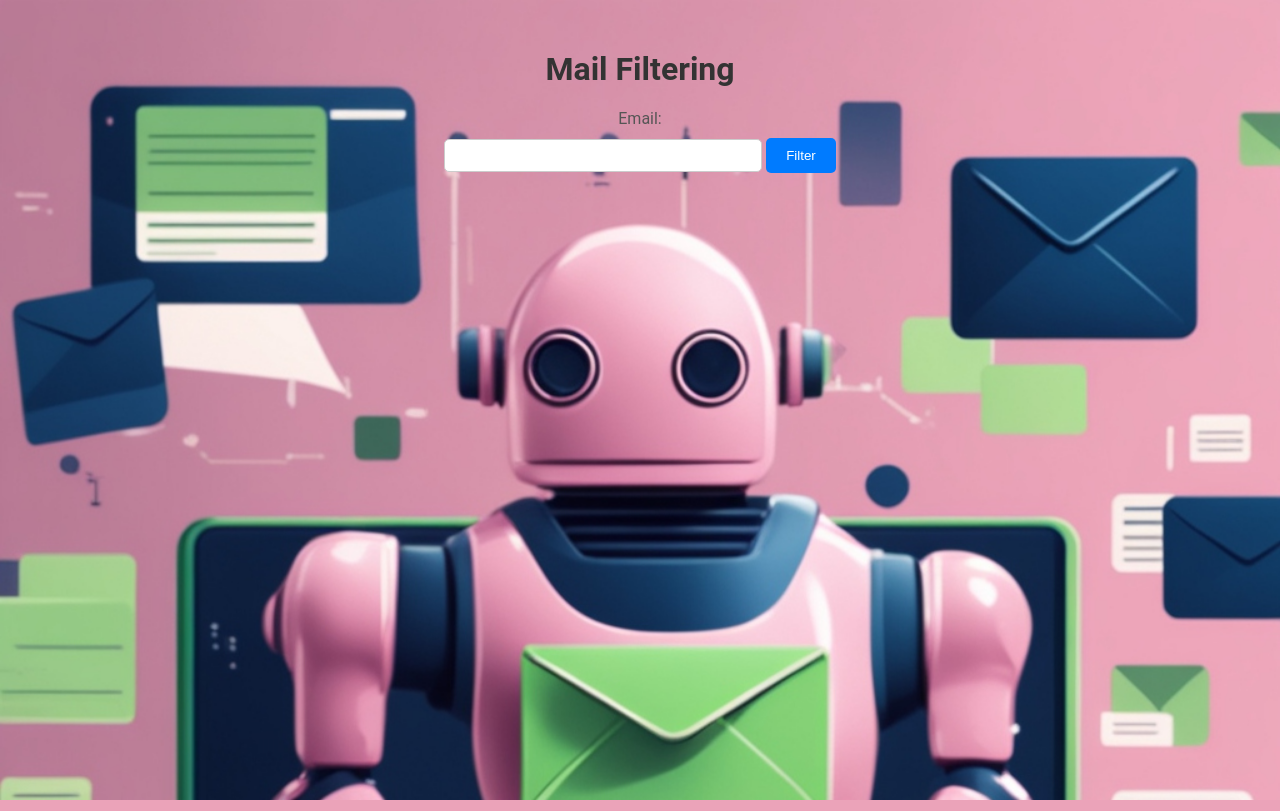
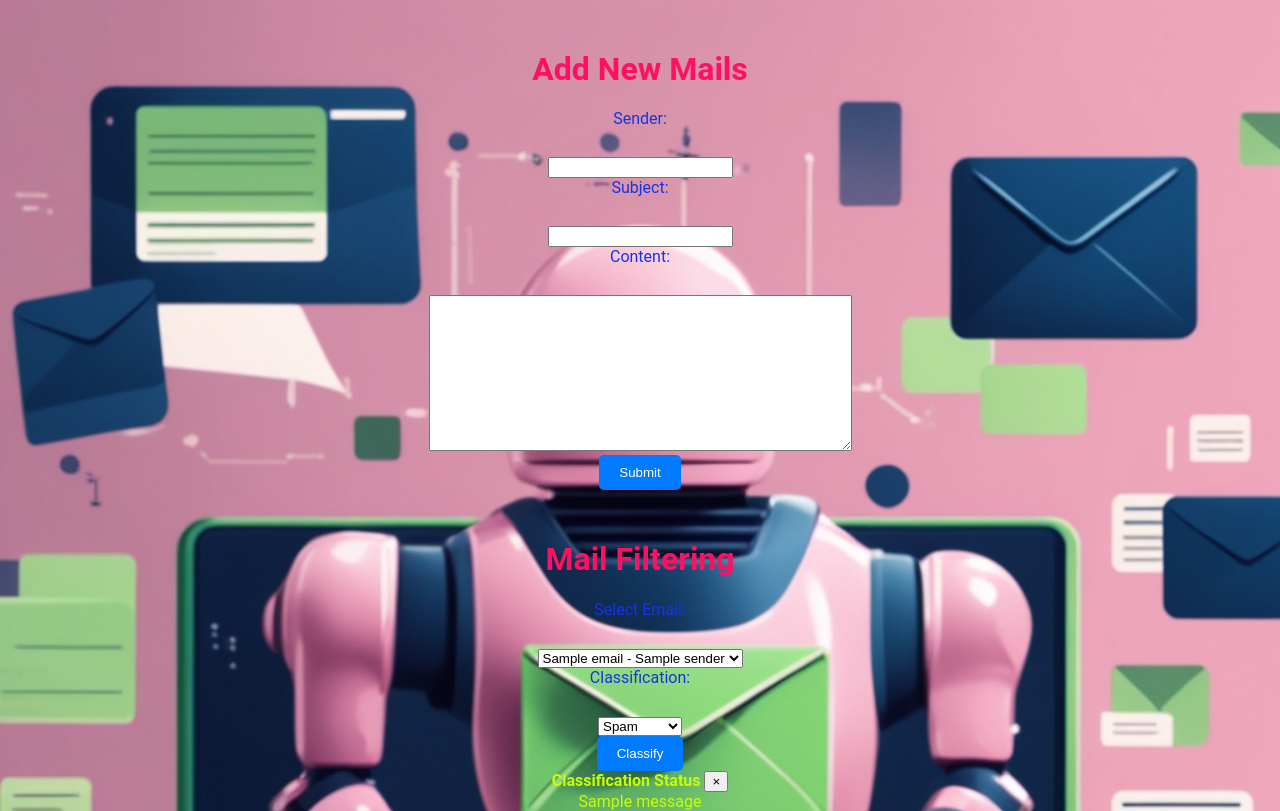
Before and after one commit to ngumikageche/scs, a Flask app: template app/templates/mail_filtering.html in a window 1280 px wide. Run offline with Flask 3, Linux system fonts and the light colour scheme; the template is opened without the code that fills it: most values are stand-ins (such as "Sample title", 1, 10 or a date in 2020); one stand-in notice (Sample message) is shown; parts of the project's set-up code (start-up, migrations or seed data) failed here and were passed over.

Commit message:
filter done

```diff
--- a/app/app.py
+++ b/app/app.py
@@ -12,5 +12,7 @@ migrate = Migrate(app, db)
 def index():
     return render_template('index.html')
 
+
+
 if __name__ == '__main__':
     app.run(debug=True)
--- a/app/templates/mail_filtering.html
+++ b/app/templates/mail_filtering.html
@@ -14,7 +14,7 @@
         }
 
         h1 {
-            color: #333; /* Text color */
+            color: #ff1060; /* Text color */
             margin-top: 50px; /* Add space from top */
         }
 
@@ -23,7 +23,7 @@
         }
 
         label {
-            color: #555; /* Label text color */
+            color: #1534e4; /* Label text color */
             display: block; /* Display block for label */
             margin-bottom: 10px; /* Add space after label */
         }
@@ -52,19 +52,81 @@
     </style>
 </head>
 <body>
-    <h1>Mail Filtering</h1>
-    <form id="filterForm">
-        <label for="email">Email:</label>
-        <input type="email" id="email" name="email">
-        <button type="submit">Filter</button>
+    <div class="new">
+        <h1>Add New Mails</h1>
+    <form method="POST" action="/add_email">
+        <div>
+            <label for="sender">Sender:</label><br>
+            <input type="text" id="sender" name="sender" required><br>
+        </div>
+        <div>
+            <label for="subject">Subject:</label><br>
+            <input type="text" id="subject" name="subject" required><br>
+        </div>
+        <div>
+            <label for="content">Content:</label><br>
+            <textarea id="content" name="content" rows="10" cols="50" required></textarea><br>
+        </div>
+        <div>
+            <button type="submit">Submit</button>
+        </div>
     </form>
+    </div>
+    <style>
+        table, th, td {
+            border: 1px solid;
+          }
+    </style>
+    <div class="filter">
+        <h1>Mail Filtering</h1>
+        <form method="POST" action="/classify_email">
+            <div>
+                <label for="email_id">Select Email:</label><br>
+                <select id="email_id" name="email_id" required>
+                    {% for email in emails %}
+                    <option value="{{ email.id }}">{{ email.subject }} - {{ email.sender }}</option>
+                    {% endfor %}
+                </select><br>
+            </div>
+            <div>
+                <label for="classification">Classification:</label><br>
+                <select id="classification" name="classification" required>
+                    <option value="spam">Spam</option>
+                    <option value="legitimate">Legitimate</option>
+                </select><br>
+            </div>
+            <div>
+                <button type="submit">Classify</button>
+            </div>
+        </form>
+    </div>
+    <style>
+        text-white {
+            color: white;
+        }
+    </style>
+    {% with messages = get_flashed_messages() %}
+        {% if messages %}
+            {% for message in messages %}
+            <div class="toast" role="alert">
+                <div class="toast-header">
+                <strong class="mr-auto" style="color:#c8ff00">Classification Status</strong>
+                <button type="button" class="ml-2 mb-1 close" data-dismiss="toast">&times;</button>
+                </div>
+                <div class="toast-body" style="color:#c8ff00">
+                {{ message }}
+                </div>
+            </div>
+            {% endfor %}
+        {% endif %}
+        {% endwith %}
 
     <script>
         document.getElementById('filterForm').addEventListener('submit', function(event) {
             event.preventDefault();
             var email = document.getElementById('email').value;
             // AJAX request to backend service for mail filtering
-            fetch('/api/email/filter', {  // Adjust the endpoint URL
+            fetch('/api/email/filter', {
                 method: 'POST',
                 body: JSON.stringify({ email: email }),
                 headers: {
--- a/app/templates/mail_marking.html
+++ b/app/templates/mail_marking.html
@@ -14,7 +14,7 @@
         }
 
         h1 {
-            color: #333; /* Text color */
+            color: #5cff10; /* Text color */
             margin-top: 50px; /* Add space from top */
         }
 
@@ -23,7 +23,7 @@
         }
 
         label {
-            color: #555; /* Label text color */
+            color: #555555; /* Label text color */
             display: block; /* Display block for label */
             margin-bottom: 10px; /* Add space after label */
         }
--- a/app/templates/mail_screening.html
+++ b/app/templates/mail_screening.html
@@ -64,7 +64,7 @@
             event.preventDefault();
             var email = document.getElementById('blacklist').value;
             // AJAX request to backend service to add email to blacklist
-            fetch('/api/screening/add', {  // Adjust the endpoint URL
+            fetch('/api/blacklist/add', {  // Corrected the endpoint URL
                 method: 'POST',
                 body: JSON.stringify({ entry: email }),  // Corrected the JSON key
                 headers: {
```
Also changed, not shown: app/models.py (+9 -0 lines), app/routes.py (+139 -32 lines), app/templates/blacklist.html (added, +45 -0 lines), app/templates/emails.html (added, +46 -0 lines), app/utils.py (added).
